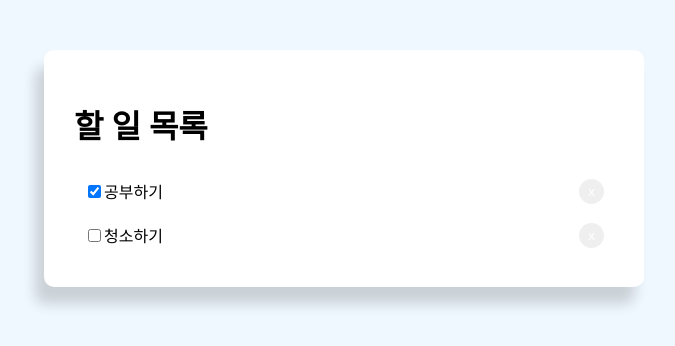
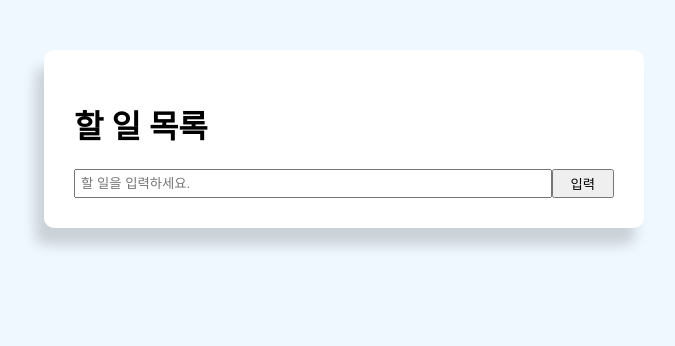
Before and after one commit to itslitulinchpin2/react-todo-app, a React (Create React App) app: page / in a window 1280 px wide. Shown: the top 346 px of the page, without its empty margins (296-971 px from the left). Built offline with nearby package versions, Linux system fonts and the light colour scheme.

Commit message:
complete app by class style

```diff
--- a/src/App.js
+++ b/src/App.js
@@ -1,6 +1,24 @@
 import React, {Component} from "react";
 import "./App.css"
 export default class App extends Component {
+
+
+  state = {
+    todoData : [
+      // {
+      //   id: "1",
+      //   title:"공부하기",
+      //   completed:false
+      // },
+      // {
+      //   id: "2",
+      //   title:"청소하기",
+      //   completed:false
+      // }
+    ],
+    value:""
+
+  }
 
   btnStyle={
     color:"#fff",
@@ -11,32 +29,51 @@
     float:"right"
   }
 
-  getStyle = () => {
+  getStyle = (completed) => {
     return{
       padding:"10px",
       borderBottomL :"1px #ccc dotted",
-      textDecoration: "none"
+      textDecoration: completed ? "line-through" : "none"
     }
   }
 
-  todoData = [
-    {
-      id: "1",
-      title:"공부하기",
-      completed:true
-    },
-    {
-      id: "2",
-      title:"청소하기",
-      completed:false
-    }
-  ]
-
   handleClick=(id)=>{
-    let newTodoData = this.todoData.filter(data => data.id !== id)
+    let newTodoData = this.state.todoData.filter(data => data.id !== id)
     //클릭한 아이디가 아닌 아이디들만 할 일 목록에 남는다.
     console.log('newTodoData', newTodoData);
+    this.setState({todoData:newTodoData})
   }
+
+  handleChange=(event)=>{
+
+    this.setState({value:event.target.value})
+  }
+
+  handleSubmit=(e)=>{
+    e.preventDefault(); //form을 전송해도 page 리로드 되지 않음.
+
+    //새로운 할 일 데이터 생성
+    let newToDo = {
+      id:Date.now(), //unique한 값을 위함.
+      title:this.state.value,
+      completed:false
+    };
+
+    //원래 할 일에 새로운 할 일 추가
+    this.setState({todoData:[...this.state.todoData, newToDo], value:""})
+
+  }
+
+  handleCompleteChange = (id) => {
+    let newTodoData = this.state.todoData.map(data=>{
+      if(data.id===id){
+        data.completed=!data.completed
+      }
+      return data;
+    })
+    this.setState({todoData:newTodoData});
+    }
+
 
   render(){
     return(
@@ -44,17 +81,34 @@
         <div className="todoBlock">
           <div className="title">
             <h1>할 일 목록</h1>
-            </div>
+          </div>
 
-
-            {this.todoData.map(data => (
-              <div style={this.getStyle()} key={data.id}>
-                <input type="checkbox" defaultChecked={data.completed}/>
+            {this.state.todoData.map(data => (
+              <div style={this.getStyle(data.completed)} key={data.id}>
+                <input type="checkbox" defaultChecked={false}
+                onChange={()=>this.handleCompleteChange(data.id)}/>
                   {data.title}
                 <button style={this.btnStyle} onClick = {()=>this.handleClick(data.id)}>x</button>
               </div>
             ))
             }
+
+            <form style={{display:'flex'}} onSubmit={this.handleSubmit}>
+              <input
+                type="text"
+                name="value"
+                style={{flex: '10', padding: '5px'}}
+                placeholder="할 일을 입력하세요."
+                value={this.state.value}
+                onChange={this.handleChange}
+              />
+              <input
+                type="submit"
+                value="입력"
+                className="btn"
+                style={{flex:'1'}}
+                />
+            </form>
 
         </div>
       </div>
```
